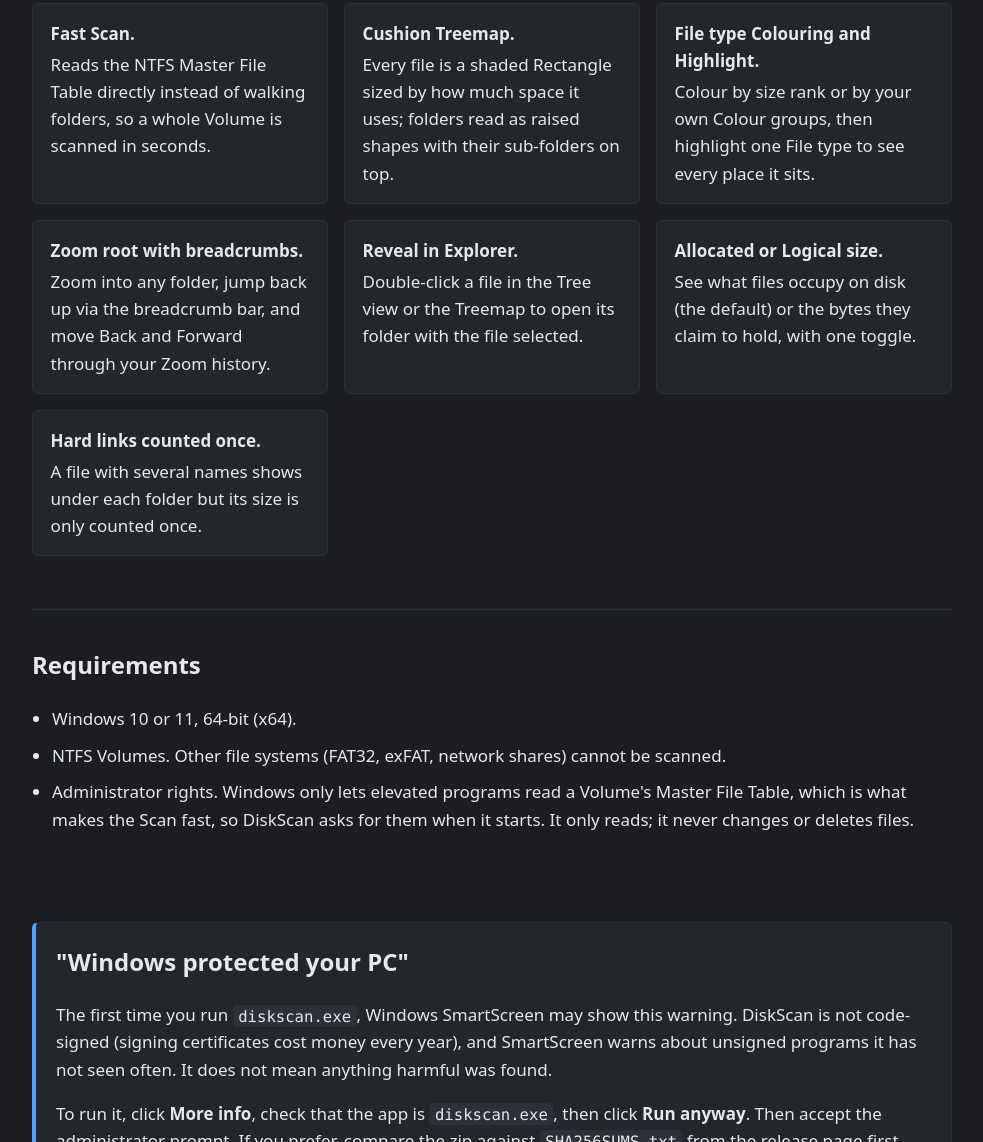
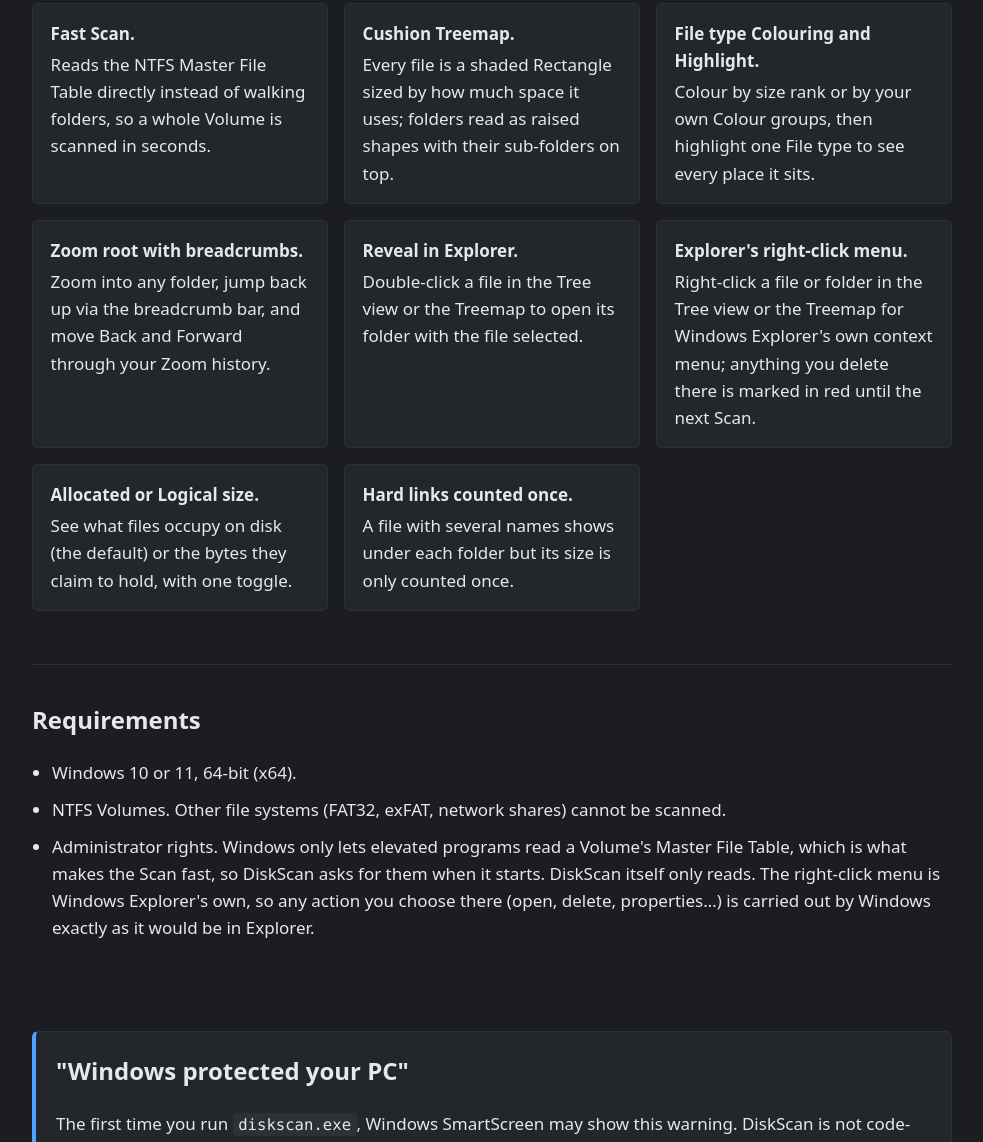
Before and after one commit to jimmyolsson/diskscan, a plain HTML site: page docs/index.html in a window 1280 px wide. Shown: the part 2696-3838 px from the top of the page, without its empty margins (148-1131 px from the left). Drawn offline with Linux system fonts and the light colour scheme; no server answers.

Commit message:
Update site and README

```diff
--- a/docs/index.html
+++ b/docs/index.html
@@ -59,6 +59,7 @@
         <li><strong>File type Colouring and Highlight.</strong> Colour by size rank or by your own Colour groups, then highlight one File type to see every place it sits.</li>
         <li><strong>Zoom root with breadcrumbs.</strong> Zoom into any folder, jump back up via the breadcrumb bar, and move Back and Forward through your Zoom history.</li>
         <li><strong>Reveal in Explorer.</strong> Double-click a file in the Tree view or the Treemap to open its folder with the file selected.</li>
+        <li><strong>Explorer's right-click menu.</strong> Right-click a file or folder in the Tree view or the Treemap for Windows Explorer's own context menu; anything you delete there is marked in red until the next Scan.</li>
         <li><strong>Allocated or Logical size.</strong> See what files occupy on disk (the default) or the bytes they claim to hold, with one toggle.</li>
         <li><strong>Hard links counted once.</strong> A file with several names shows under each folder but its size is only counted once.</li>
       </ul>
@@ -69,7 +70,7 @@
       <ul>
         <li>Windows 10 or 11, 64-bit (x64).</li>
         <li>NTFS Volumes. Other file systems (FAT32, exFAT, network shares) cannot be scanned.</li>
-        <li>Administrator rights. Windows only lets elevated programs read a Volume's Master File Table, which is what makes the Scan fast, so DiskScan asks for them when it starts. It only reads; it never changes or deletes files.</li>
+        <li>Administrator rights. Windows only lets elevated programs read a Volume's Master File Table, which is what makes the Scan fast, so DiskScan asks for them when it starts. DiskScan itself only reads. The right-click menu is Windows Explorer's own, so any action you choose there (open, delete, properties…) is carried out by Windows exactly as it would be in Explorer.</li>
       </ul>
     </section>
 
```
Also changed, not shown: 1 other file.
